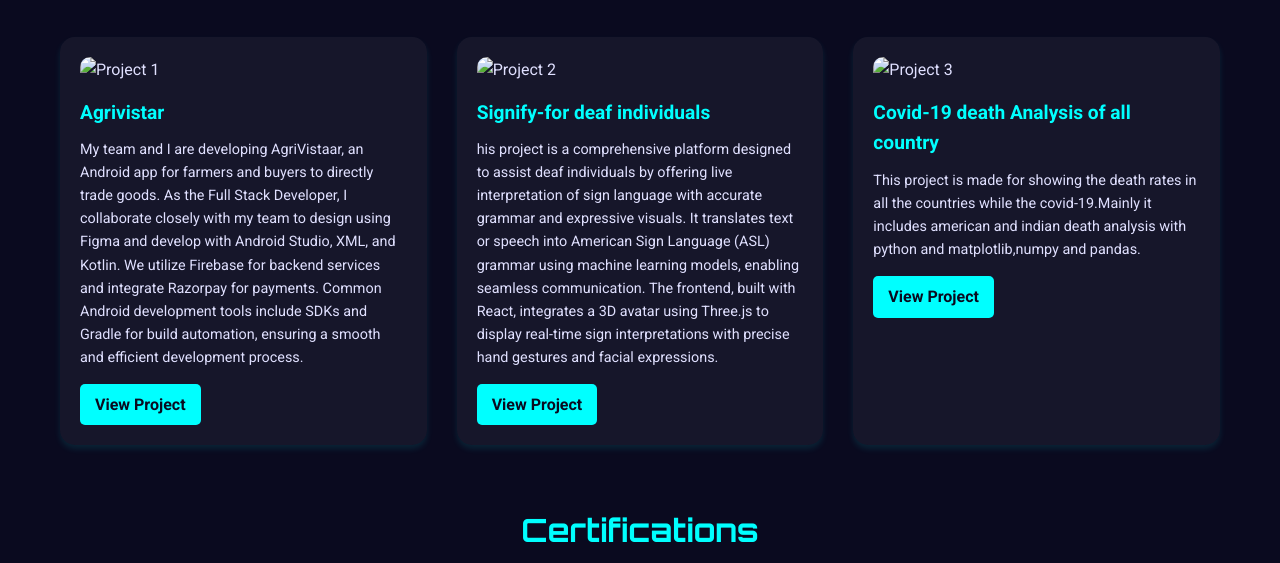
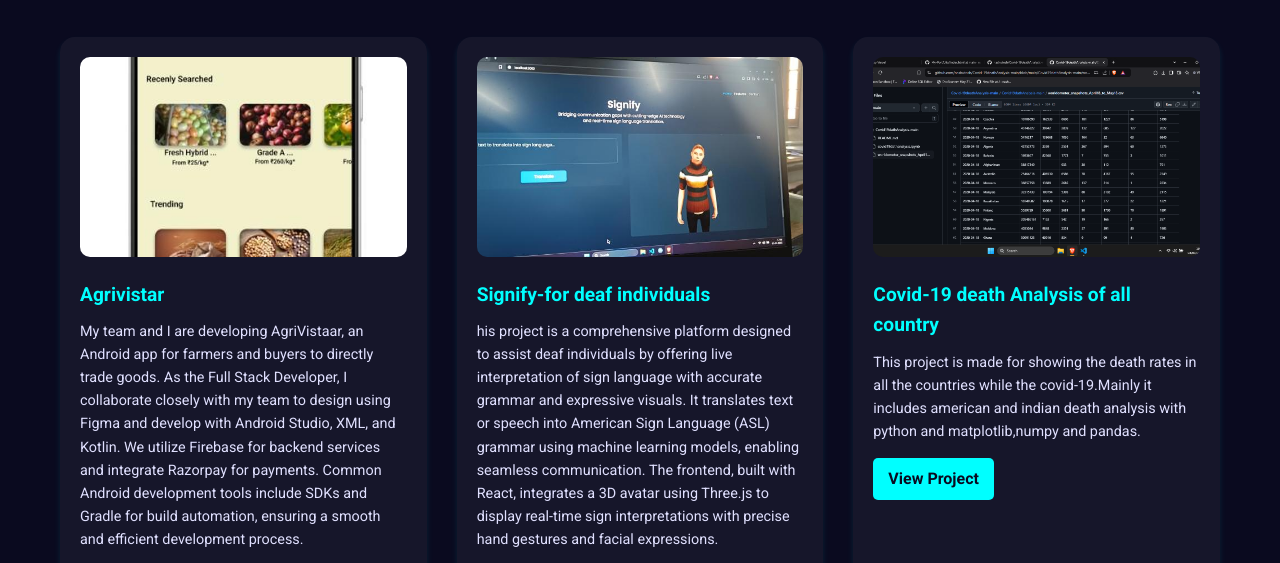
Before and after one commit to nashutosh/My-Portfolio, a plain HTML site: page projects.html in a window 1280 px wide. Shown: the part 231-794 px from the top of the page. Drawn offline with Linux system fonts and the light colour scheme.

Commit message:
projects.html

```diff
--- a/projects.html
+++ b/projects.html
@@ -119,19 +119,19 @@
         <h2>Projects</h2>
         <div class="projects">
             <div class="project-card">
-                <img src="1736170477126.png" alt="Project 1" class="project-image">
+                <img src="images/1736170477126.png" alt="Project 1" class="project-image">
                 <div class="project-title">Agrivistar</div>
                 <p class="project-summary">My team and I are developing AgriVistaar, an Android app for farmers and buyers to directly trade goods. As the Full Stack Developer, I collaborate closely with my team to design using Figma and develop with Android Studio, XML, and Kotlin. We utilize Firebase for backend services and integrate Razorpay for payments. Common Android development tools include SDKs and Gradle for build automation, ensuring a smooth and efficient development process.</p>
                 <a href="https://drive.google.com/drive/folders/1SWiwfKCVQ5Oy3jLJVnRsRlGJBP6iSjBO?usp=drive_link" class="project-link">View Project</a>
             </div>
             <div class="project-card">
-                <img src="signify.jpg" alt="Project 2" class="project-image">
+                <img src="images/signify.jpg" alt="Project 2" class="project-image">
                 <div class="project-title">Signify-for deaf individuals</div>
                 <p class="project-summary">his project is a comprehensive platform designed to assist deaf individuals by offering live interpretation of sign language with accurate grammar and expressive visuals. It translates text or speech into American Sign Language (ASL) grammar using machine learning models, enabling seamless communication. The frontend, built with React, integrates a 3D avatar using Three.js to display real-time sign interpretations with precise hand gestures and facial expressions.</p>
                 <a href="https://signify-echelon.netlify.app/" class="project-link">View Project</a>
             </div>
             <div class="project-card">
-                <img src="Screenshot (124).png" alt="Project 3" class="project-image">
+                <img src="images/Screenshot (124).png" alt="Project 3" class="project-image">
                 <div class="project-title">
                     Covid-19 death Analysis of all country</div>
                 <p class="project-summary">This project is made for showing  the death rates in all the countries while the covid-19.Mainly it includes american and indian death analysis with python and matplotlib,numpy and pandas.</p>
```
